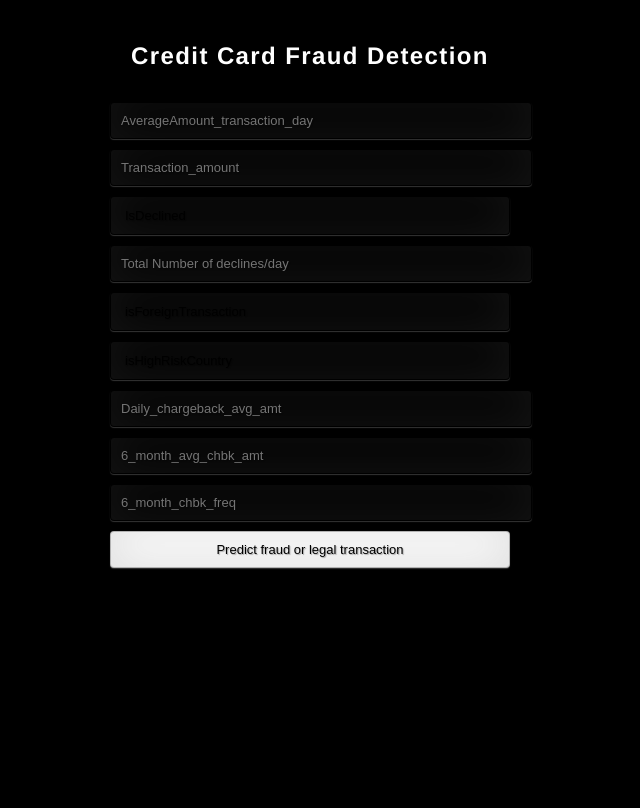
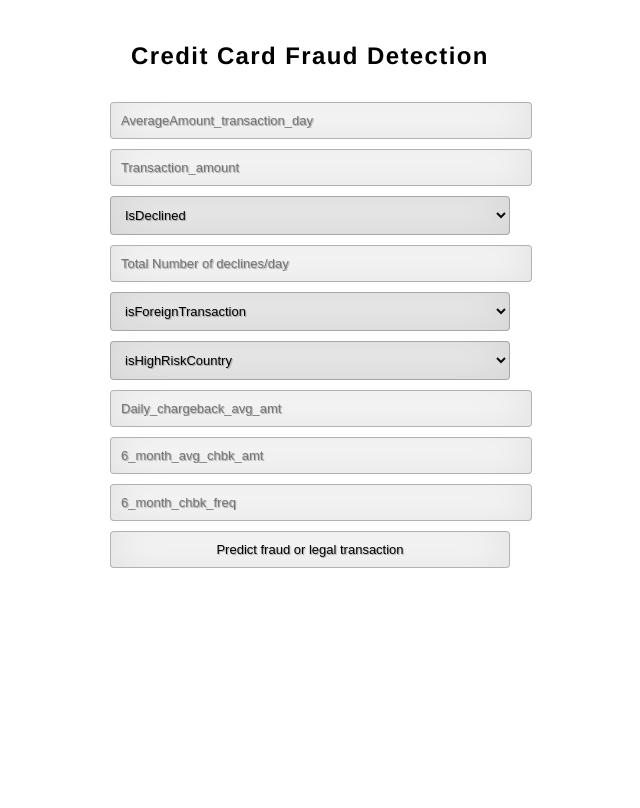
Before and after one commit to Swetagupta647/credit-card-fraud-detection, a Flask app: page / in a window 1280 px wide. Shown: the whole page, without its empty margins (380-1020 px from the left). Run offline with Flask 2, Linux system fonts and the light colour scheme; parts of the project's set-up code (start-up, migrations or seed data) failed here and were passed over.

Commit message:
changed the css

```diff
--- a/static/css/style.css
+++ b/static/css/style.css
@@ -1,4 +1,4 @@
-@import url(https://fonts.googleapis.com/css?family=Open+Sans);
+
 
 html { width: 100%; height:100%; overflow:hidden; }
 
@@ -6,8 +6,8 @@ body {
 	width: 100%;
 	height:100%;
 	font-family: 'Helvetica';
-	background: #000;
-	color: #fff;
+	background: #peachbuff;
+	color: #00000;
 	font-size: 24px;
 	text-align:center;
 	letter-spacing:1.4px;
@@ -22,17 +22,17 @@ body {
 	height:400px;
 }
 
-.login h3 { color: #fff; text-shadow: 0 0 10px rgba(0,0,0,0.3); letter-spacing:1px; text-align:center; }
+.login h3 { color: #000; text-shadow: 0 0 10px rgba(0,0,0,0.3); letter-spacing:1px; text-align:center; }
 
 input {
 	width: 100%;
 	margin-bottom: 10px;
-	background: #000;
+	background: #peachbuff;
 	border: none;
 	outline: none;
 	padding: 10px;
 	font-size: 13px;
-	color: #fff;
+	color: #00000;
 	text-shadow: 1px 1px 1px rgba(0,0,0,0.3);
 	border: 1px solid rgba(0,0,0,0.3);
 	border-radius: 4px;
@@ -46,7 +46,7 @@ input {
 select {
 	width: 100%;
 	margin-bottom: 10px;
-	background: #000;
+	background: #beachpuff;
 	border: none;
 	outline: none;
 	padding: 10px;
@@ -81,3 +81,4 @@ button{
 	-ms-transition: box-shadow .5s ease;
 	transition: box-shadow .5s ease;
 }
+s
--- a/templates/index.html
+++ b/templates/index.html
@@ -3,15 +3,12 @@
 <head>
   <meta charset="UTF-8">
   <title>Fraud Detection</title>
-  <link href='https://fonts.googleapis.com/css?family=Pacifico' rel='stylesheet' type='text/css'>
-<link href='https://fonts.googleapis.com/css?family=Arimo' rel='stylesheet' type='text/css'>
-<link href='https://fonts.googleapis.com/css?family=Hind:300' rel='stylesheet' type='text/css'>
-<link href='https://fonts.googleapis.com/css?family=Open+Sans+Condensed:300' rel='stylesheet' type='text/css'>
-<link rel="stylesheet" href="{{ url_for('static', filename='css/style.css') }}">
+
+  <link rel="stylesheet" href="{{ url_for('static', filename='css/style.css') }}">
 
 </head>
 
-<body style = "background: #000;">
+<body style = "background: #fff;">
  <div class="login">
 	<h4> Credit Card Fraud Detection</h4>
 
```
